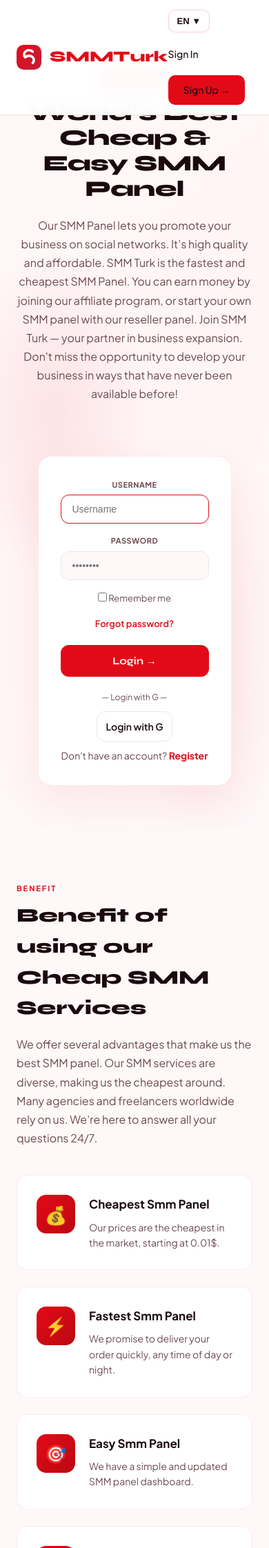
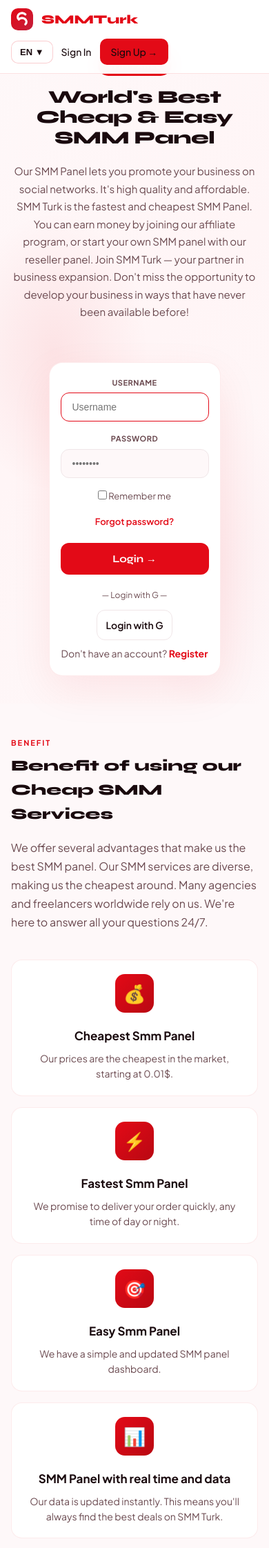
Before and after one commit to ersanjt/smm-turk-panel, a PHP site: page /home.php in a window 390 px wide. Shown: the top 2244 px of the page at 69% size. Run offline with PHP 8.4, Linux system fonts and the light colour scheme; some libraries are stand-ins or nearby versions.

Commit message:
Responsive: mobile menu, grids, tables, home/login
- Dashboard: hamburger menu, sidebar overlay, close on link/overlay/resize
- Grids and order-grid: 1 column on tablet/mobile
- Table-wrap for horizontal scroll; body overflow-x hidden, img max-width 100%
- Home: breakpoints 768px, 480px for nav, hero, sections, benefits
- Login/verify-email: padding on small screens

Made-with: Cursor

```diff
--- a/home.php
+++ b/home.php
@@ -157,6 +157,28 @@ $currentPath = '/home.php';
             .hero-desc { margin-left: auto; margin-right: auto; }
             .hero-form-box { max-width: 400px; margin: 0 auto; }
             .nav-links .hide-mob { display: none; }
+        }
+        @media (max-width: 768px) {
+            .nav { padding: 12px 16px; flex-wrap: wrap; gap: 12px; }
+            .nav-logo { font-size: 18px; }
+            .nav-logo img { width: 32px; height: 32px; }
+            .hero { padding: 80px 16px 40px; min-height: auto; }
+            .hero-inner { gap: 32px; }
+            .hero h1 { font-size: clamp(26px, 5vw, 36px); }
+            .hero-desc { font-size: 15px; }
+            .hero-form-box { padding: 24px 20px; }
+            .section { padding: 48px 16px; }
+            .benefit-grid { grid-template-columns: 1fr; gap: 16px; }
+            .benefit-card { padding: 20px; flex-direction: column; align-items: center; text-align: center; }
+            .cta-block { padding: 32px 20px; margin: 32px 0; border-radius: 20px; }
+            .footer { padding: 32px 16px; }
+            .footer-links { gap: 16px; }
+        }
+        @media (max-width: 480px) {
+            .nav-links { gap: 12px; }
+            .nav-btn { padding: 8px 16px; font-size: 13px; }
+            .hero-form-box { padding: 20px 16px; }
+            .section-title { font-size: clamp(22px, 4vw, 28px); }
         }
     </style>
 </head>
--- a/login.php
+++ b/login.php
@@ -71,6 +71,7 @@ body{font-family:'Plus Jakarta Sans',sans-serif;background:linear-gradient(135de
 .alert-success{background:#f0fdf4;color:#16a34a;border:1px solid #bbf7d0}
 .footer-link{text-align:center;margin-top:18px;font-size:12.5px;color:#6b4a50}
 .footer-link a{color:#E30A17;font-weight:600}
+@media(max-width:480px){.auth-box{margin:12px;padding:24px 20px;border-radius:20px}}
 </style>
 </head>
 <body>
--- a/verify-email.php
+++ b/verify-email.php
@@ -50,6 +50,7 @@ body{font-family:'Plus Jakarta Sans',sans-serif;background:linear-gradient(135de
 .msg.err{background:#fef2f2;color:#dc2626;border:1px solid #fecaca}
 .btn{display:inline-block;padding:12px 24px;background:#E30A17;color:#fff;border-radius:12px;text-decoration:none;font-weight:700;margin-top:10px;transition:all .2s}
 .btn:hover{background:#B90812;box-shadow:0 8px 24px rgba(227,10,23,.35)}
+@media(max-width:480px){.box{margin:12px;padding:24px 20px;border-radius:20px}}
 </style>
 </head>
 <body>
```
Also changed, not shown: layouts/footer.php (+15 -0 lines), layouts/header.php (+39 -2 lines).
